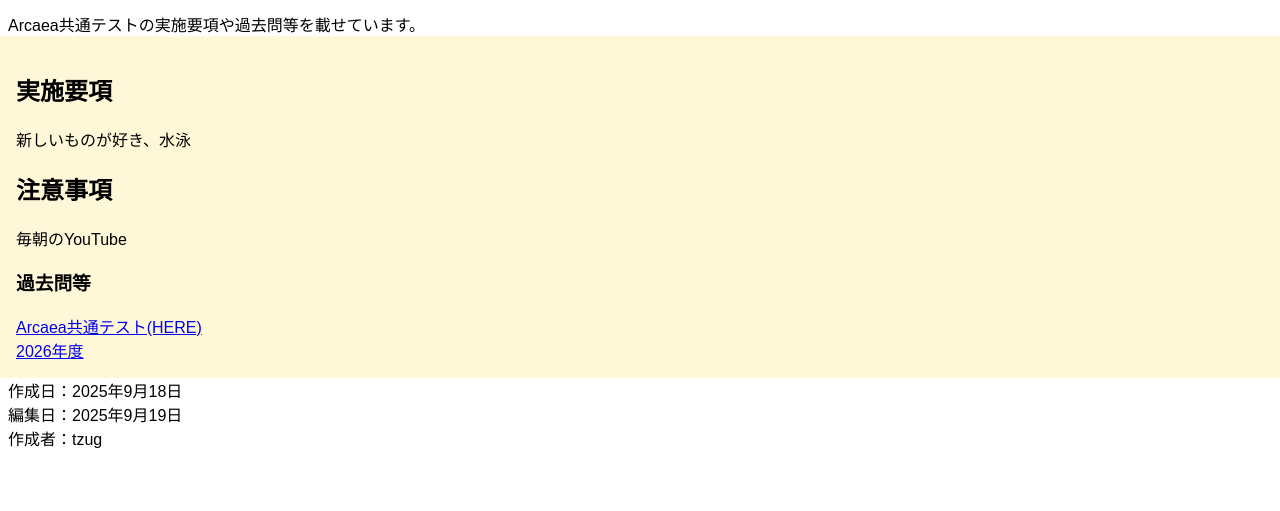
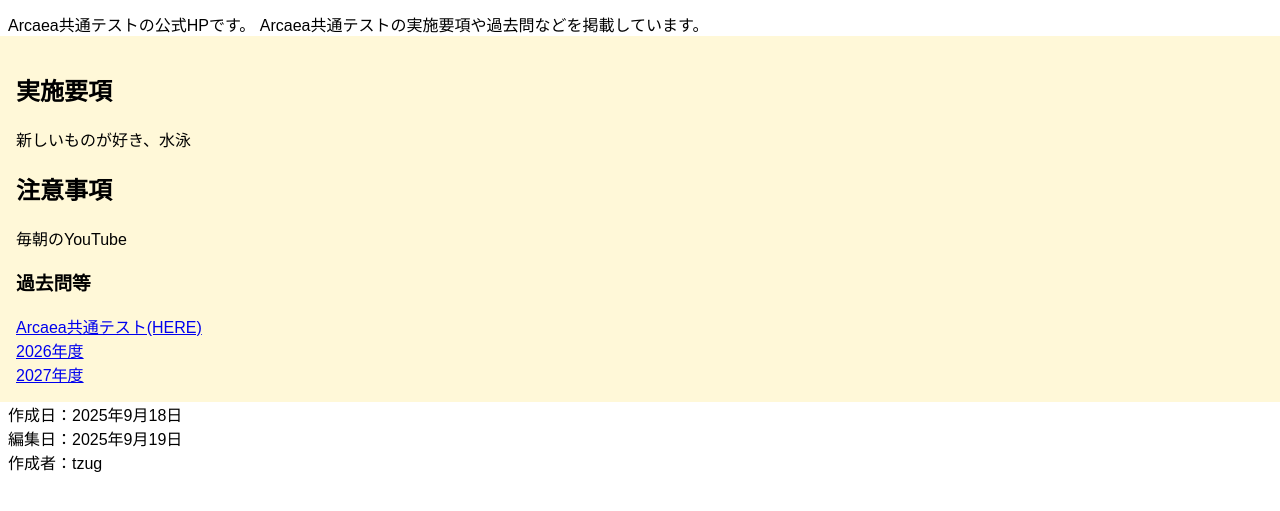
Before and after one commit to HR0620/arcaea_common-test, a plain HTML site: page index.html in a window 1280 px wide. Shown: the part 47-558 px from the top of the page. Drawn offline with Linux system fonts and the light colour scheme.

Commit message:
Update index.html

```diff
--- a/index.html
+++ b/index.html
@@ -24,7 +24,10 @@
 <body>
   <div class=header>
     <h1>Arcaea共通テスト</h1>
-    <div>Arcaea共通テストの実施要項や過去問等を載せています。</div>
+    <div>
+      Arcaea共通テストの公式HPです。
+      Arcaea共通テストの実施要項や過去問などを掲載しています。
+    </div>
   </div>
   <div class=main>
     <div>
@@ -45,6 +48,7 @@
       <div>
         <a href="https://HaradaRenju2008.github.io/arcaea_common-test/">Arcaea共通テスト(HERE)</a><br>
         <a href="https://HaradaRenju2008.github.io/arcaea_common-test/ACT2026.html">2026年度</a><br>
+        <a href="https://HaradaRenju2008.github.io/arcaea_common-test/ACT2026.html">2027年度</a><br>
       </div>
     </div>
   </div>
```
